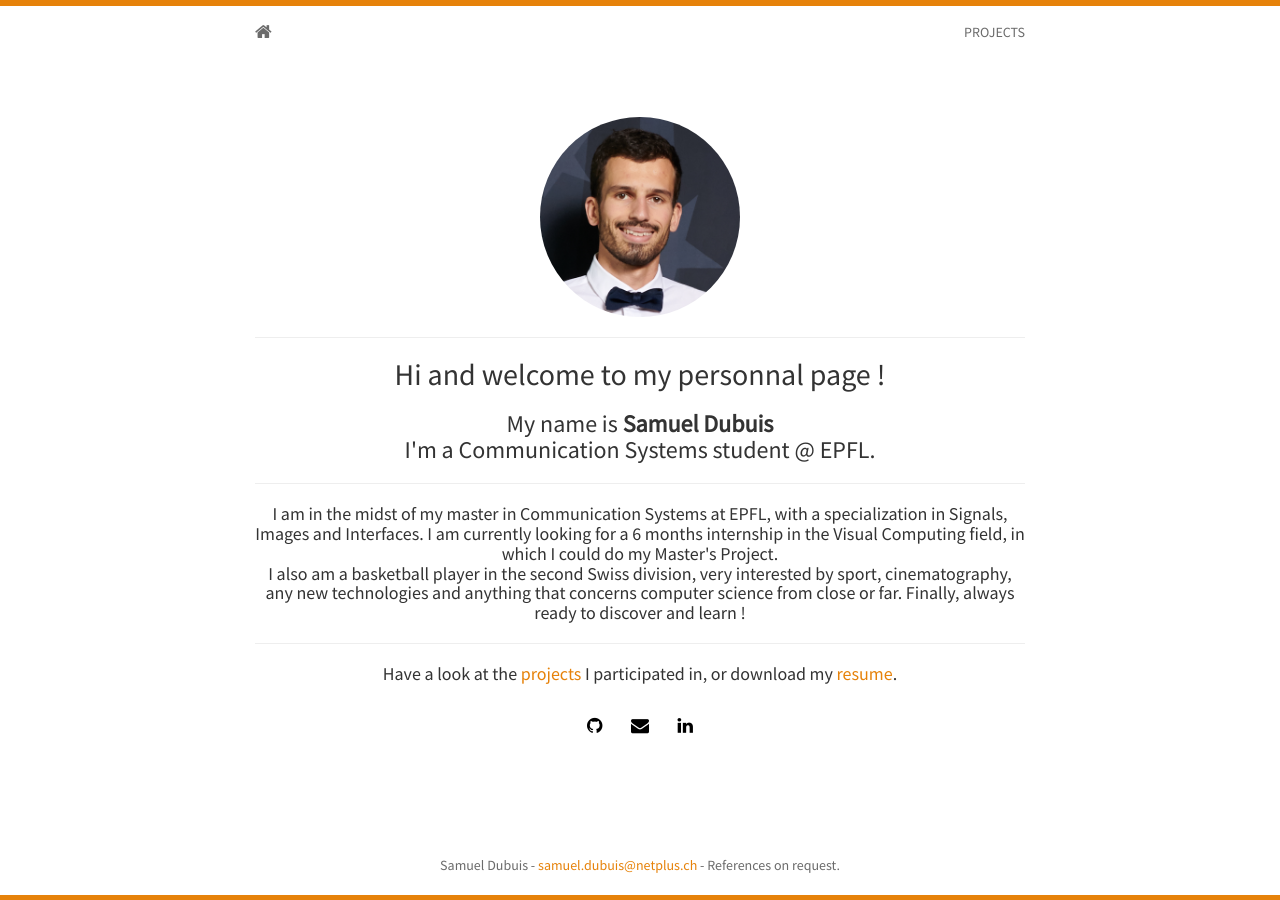
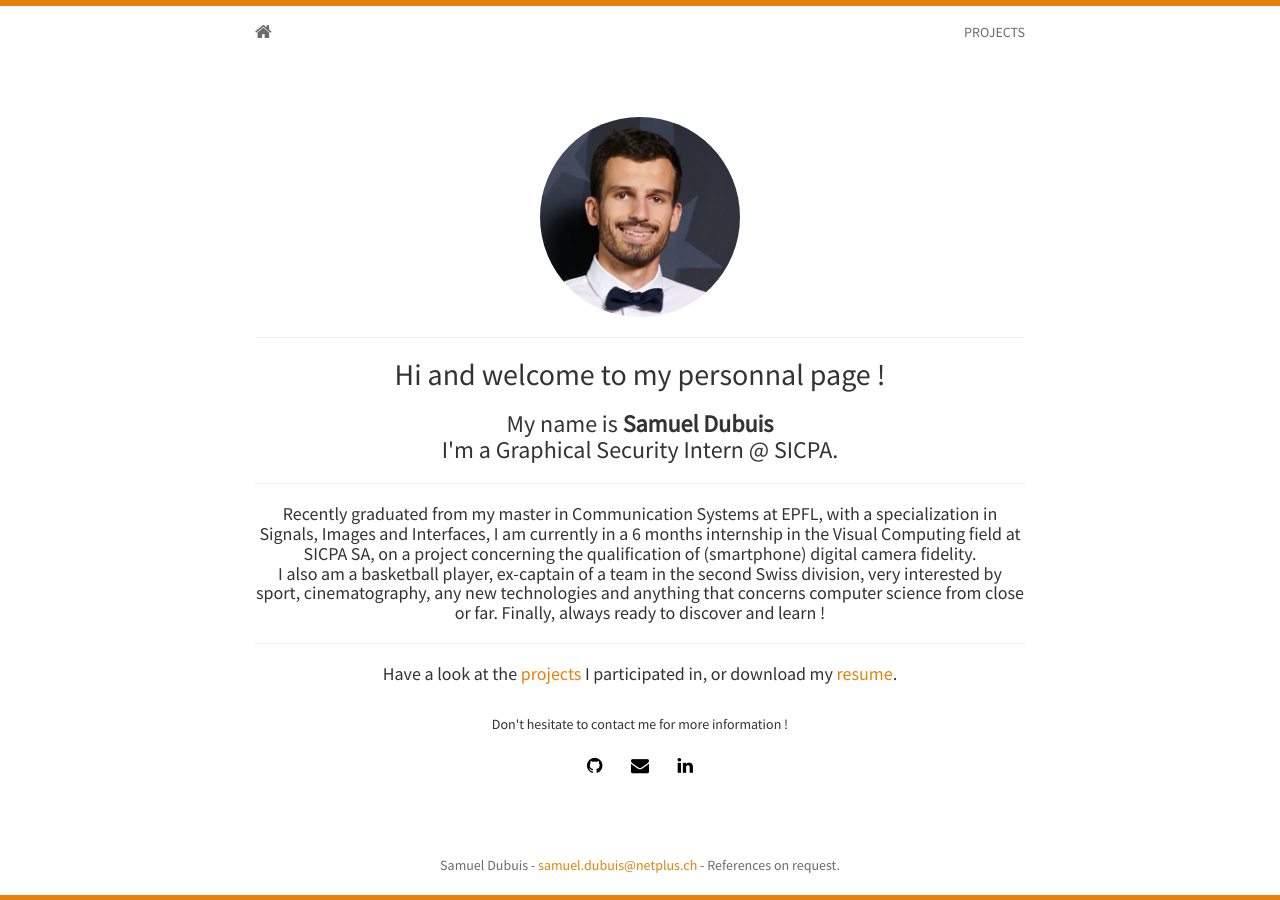
Before and after one commit to samdubuis/personnal_page, a Jekyll site: the page built from index.html, in a window 1280 px wide. Built offline with Jekyll 4.4.1, drawn with Linux system fonts in a browser that asks for light colours; nearby versions of some CDN libraries; the list of posts is cut into pages by our own code.

Commit message:
internship and pdm

```diff
--- a/index.html
+++ b/index.html
@@ -11,21 +11,22 @@ layout: home
 		<h2>Hi and welcome to my personnal page !</h2>
 		<h3>My name is <strong>{{ site.author }}</strong>
 			<br />
-			I'm a Communication Systems student @ EPFL.</h3>
+			I'm a Graphical Security Intern @ SICPA.</h3>
 		<hr>
 		<h4>
-			I am in the midst of my master in Communication Systems at EPFL, with a specialization in Signals, Images
-			and Interfaces.
-			I am currently looking for a 6 months internship in the Visual Computing field, in which I could do my
-			Master's Project.
+			Recently graduated from my master in Communication Systems at EPFL, with a specialization in Signals, Images
+			and Interfaces, I am currently in a 6 months internship in the Visual Computing field at SICPA SA, on a project concerning
+			the qualification of (smartphone) digital camera fidelity.
 			<br>
-			I also am a basketball player in the second Swiss division, very interested
+			I also am a basketball player, ex-captain of a team in the second Swiss division, very interested
 			by sport, cinematography, any new technologies and anything that concerns
 			computer science from close or far. Finally, always ready to discover and learn !</h4>
 		<hr>
 
 		<h4>Have a look at the <a href="{{ site.baseurl }}projects.html">projects</a> I participated in, or download my
 			<a href="{{ site.baseurl }}Sidebar_CV.pdf">resume</a>.</h4>
+			<br>
+			Don't hesitate to contact me for more information !
 
 
 
```
Also changed, not shown: _includes/projects.html (+14 -1 lines).
